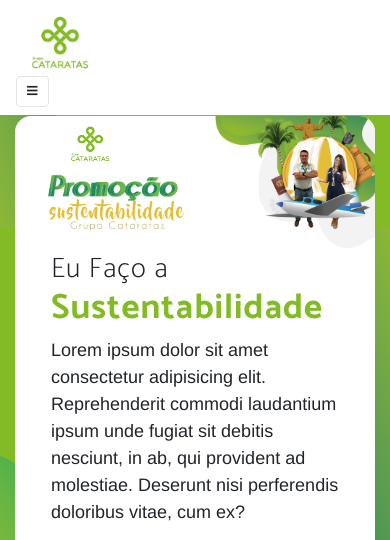
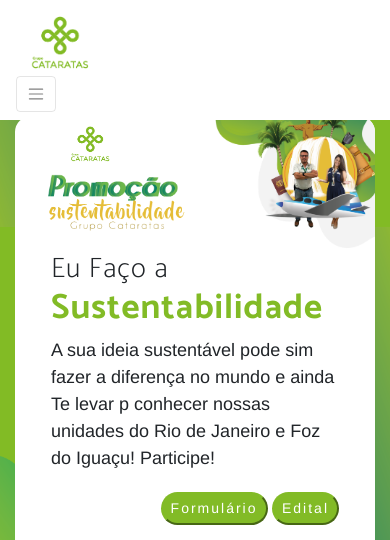
Before and after one commit to yuriduartedev/landpage-instituto, a website: page public/index.html in a window 390 px wide. Shown: the top 540 px of the page. Drawn offline with Linux system fonts and the light colour scheme; files that its build step writes are made by us from their sources; grey boxes are pictures that could not be loaded; files whose address does not match are found by name; a web font is replaced by a local one.

Commit message:
Ajusta ícone do menu e adiciona subtítulo

```diff
--- a/public/index.html
+++ b/public/index.html
@@ -39,7 +39,7 @@
         <a class="navbar-brand js-scroll-trigger" href="#page-top"><img src="images/logo-grupo.png" class="logo1" alt=""></a>
         <button class="navbar-toggler navbar-toggler-right" type="button" data-toggle="collapse" data-target="#navbarResponsive" aria-controls="navbarResponsive" aria-expanded="false" aria-label="Toggle navigation">
 
-          <i class="fas fa-bars"></i>
+          <span class="navbar-toggler-icon"></span>
         </button>
         <div class="collapse navbar-collapse" id="navbarResponsive">
           <ul class="navbar-nav ml-auto">
@@ -75,7 +75,7 @@
         <div class="row section2">
           <div class="col-12">
               <h3 class="">Eu Faço a<br><span class="sustentabilidade">Sustentabilidade</span></h3>
-              <p>Lorem ipsum dolor sit amet consectetur adipisicing elit. Reprehenderit commodi laudantium ipsum unde fugiat sit debitis nesciunt, in ab, qui provident ad molestiae. Deserunt nisi perferendis doloribus vitae, cum ex?</p>
+              <p>A sua ideia sustentável pode sim fazer a diferença no mundo e ainda Te levar p conhecer nossas unidades do Rio de Janeiro e Foz do Iguaçu! Participe!</p>
               <div class="float-right">
                 <a href="https://form.jotformz.com/90215664163656" target="_blank"> <button class="btn-sm btn-success botao">Formulário</button></a>
 
```
